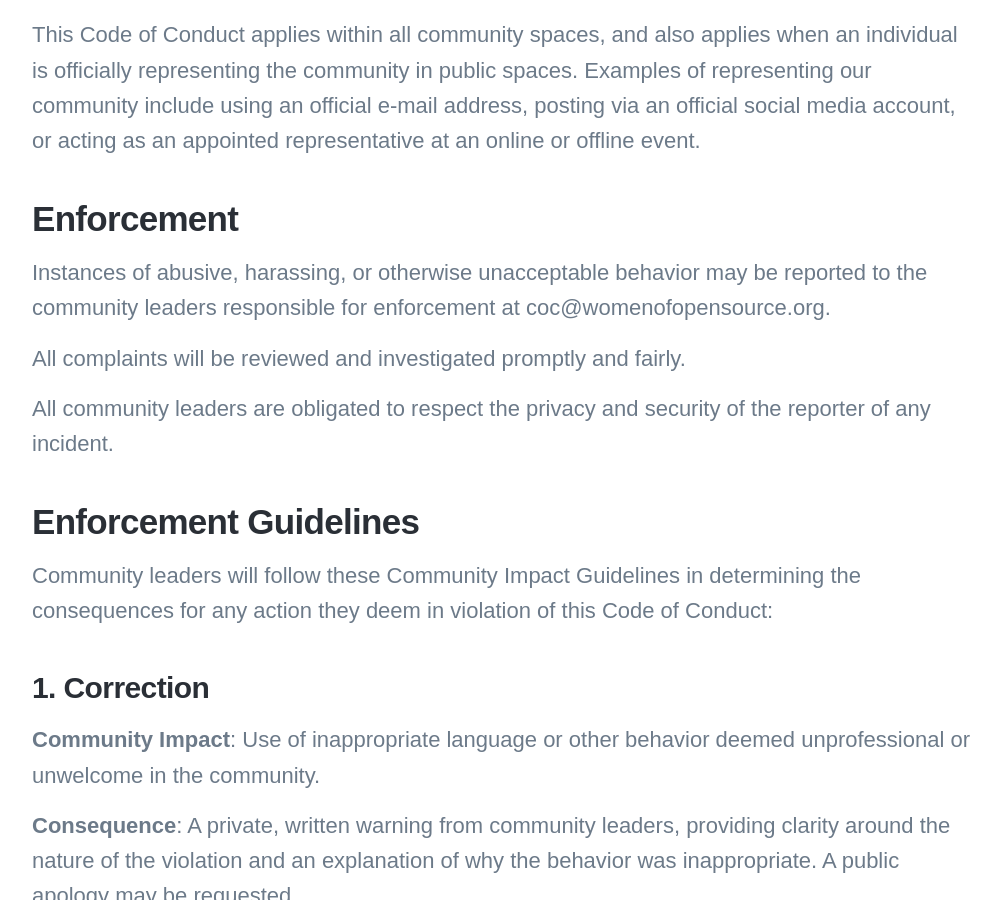
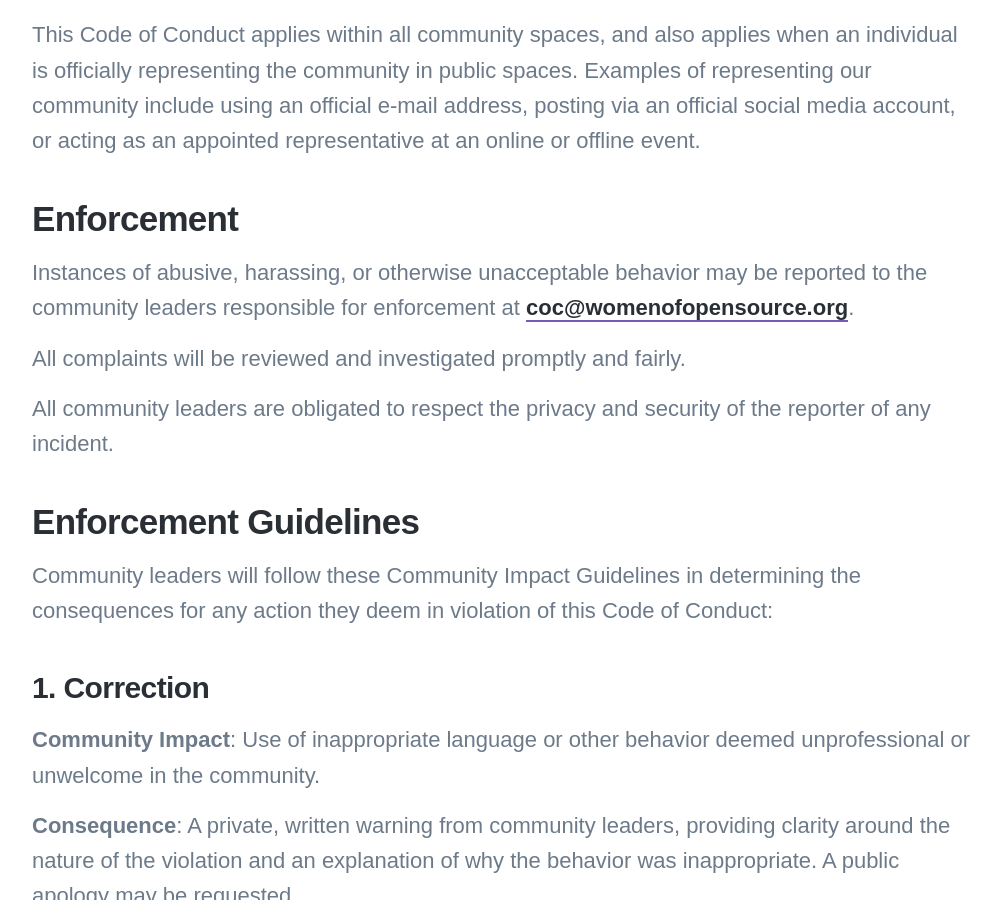
Before and after one commit to womenofopensource/womenofopensource.github.io, a Jekyll site: the page built from docs/code-of-conduct.md, in a window 1280 px wide and 900 px high, scrolled down 2323 px. Shown: the whole window, without its empty margins (138-1139 px from the left). Built offline with Jekyll 4.4.1, drawn with Linux system fonts in a browser that asks for light colours; nearby versions of some CDN libraries; some web fonts are replaced.

Commit message:
Fix markdownlint issues in content
Auto-fixed with markdownlint (config: MD013 line-length and MD026 heading
punctuation disabled; vendored theme _README/_LICENSE excluded):

- Remove stray trailing spaces (about.md, fosdem post)
- Add missing end-of-file newlines (contact.md, thanks.md)
- Collapse a double blank line (partner template)
- Add blank lines around lists (images/speakers/README.md)
- Wrap the bare reporting email as <coc@womenofopensource.org> — it now
  renders as a clickable mailto link on the Code of Conduct page

Verified: markdownlint clean, site builds.

Co-Authored-By: Claude Opus 4.8 <noreply@anthropic.com>

```diff
--- a/docs/code-of-conduct.md
+++ b/docs/code-of-conduct.md
@@ -50,7 +50,7 @@ representative at an online or offline event.
 ## Enforcement
 
 Instances of abusive, harassing, or otherwise unacceptable behavior may be reported to the community leaders responsible for enforcement at
-coc@womenofopensource.org.
+<coc@womenofopensource.org>.
 
 All complaints will be reviewed and investigated promptly and fairly.
 
```
Also changed, not shown: docs/images/speakers/README.md (+3 -0 lines), docs/_partners/2024-07-15-partner-1.md (line endings or trailing spaces), docs/_posts/2024-02-04-fosdem-24.md (line endings or trailing spaces), docs/about.md (line endings or trailing spaces), docs/contact.md (line endings or trailing spaces), docs/thanks.md (line endings or trailing spaces).
